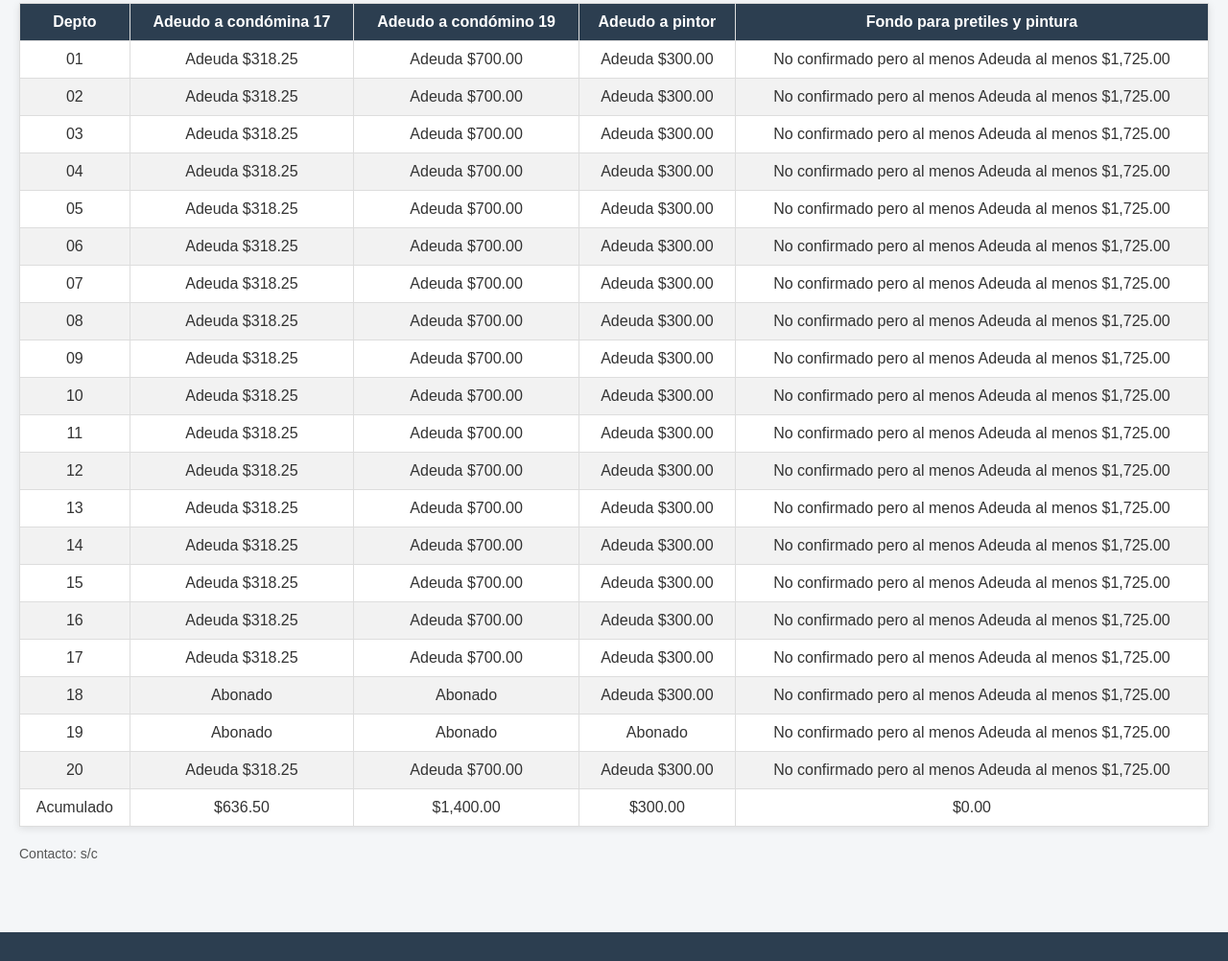
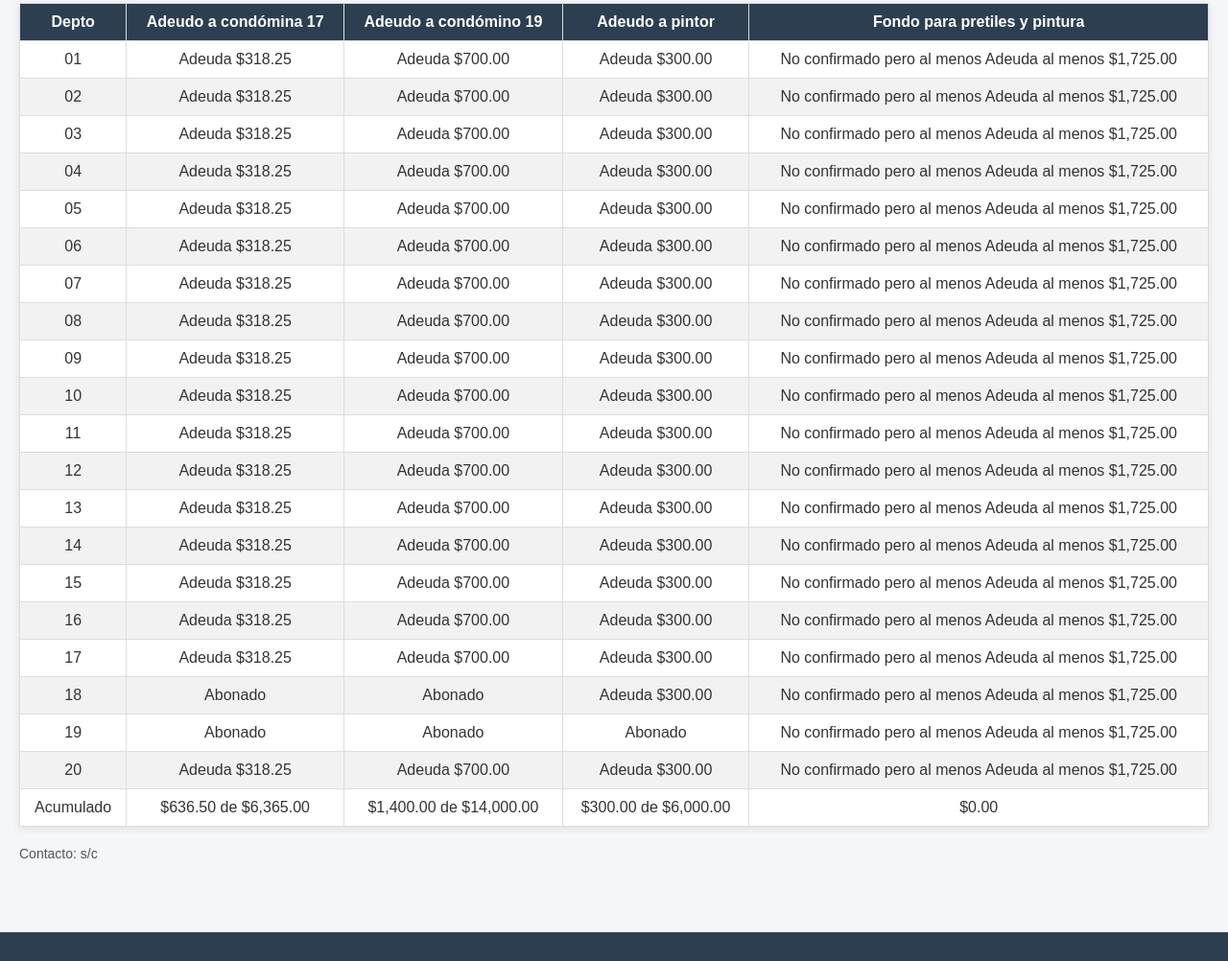
Before and after one commit to CHF25/CHF25, a plain HTML site: page index2026.html in a window 1280 px wide. Shown: the part 7068-8070 px from the top of the page at 96% size. Drawn offline with Linux system fonts and the light colour scheme.

Commit message:
Update index2026.html

```diff
--- a/index2026.html
+++ b/index2026.html
@@ -273,7 +273,7 @@ d<!DOCTYPE html>
             <tr><td>18</td><td>Abonado</td><td>Abonado</td><td>Adeuda $300.00</td><td>No confirmado pero al menos Adeuda al menos $1,725.00</td></tr>
             <tr><td>19</td><td>Abonado</td><td>Abonado</td><td>Abonado</td><td>No confirmado pero al menos Adeuda al menos $1,725.00</td></tr>
             <tr><td>20</td><td>Adeuda $318.25</td><td>Adeuda $700.00</td><td>Adeuda $300.00</td><td>No confirmado pero al menos Adeuda al menos $1,725.00</td></tr>
-            <tr><td>Acumulado</td><td>$636.50</td><td>$1,400.00</td><td>$300.00</td><td>$0.00</td></tr>
+            <tr><td>Acumulado</td><td>$636.50 de $6,365.00</td><td>$1,400.00 de $14,000.00</td><td>$300.00 de $6,000.00</td><td>$0.00</td></tr>
           </tbody>
         </table>
       </section>
```
